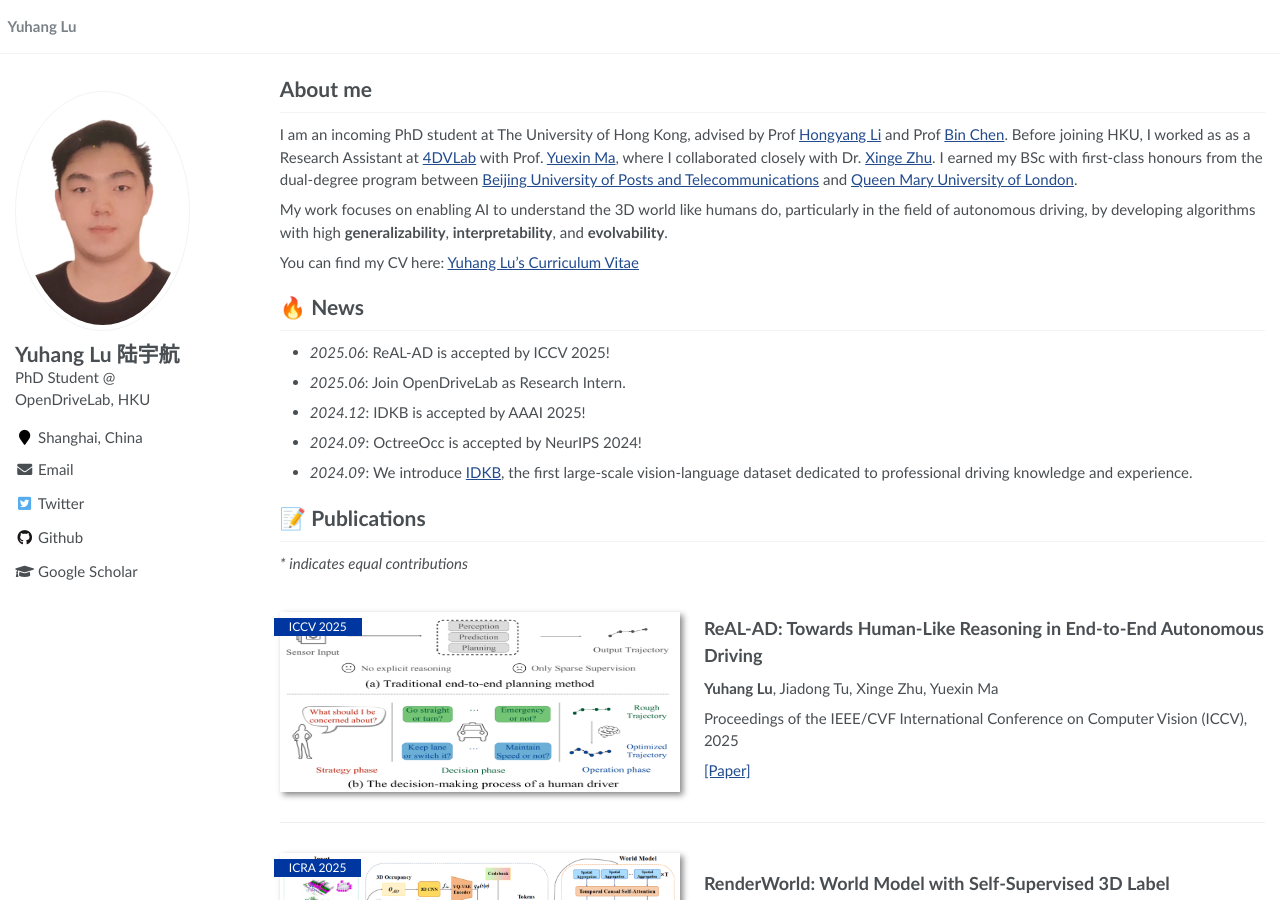
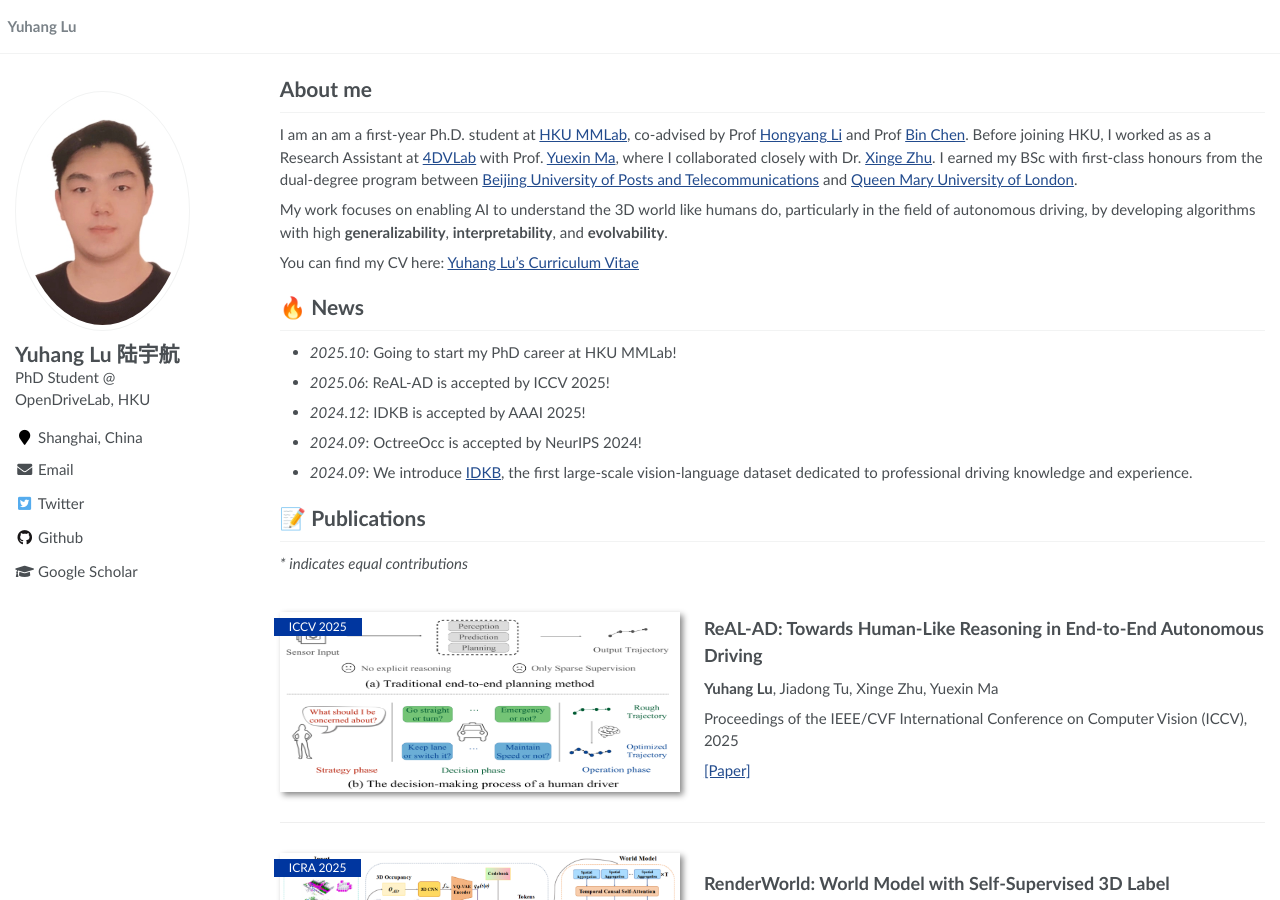
Before and after one commit to yuhanglu2000/yuhanglu2000.github.io, a Jekyll site: the page built from _pages/about.md, in a window 1280 px wide and 900 px high. Built offline with Jekyll 4.4.1, drawn with Linux system fonts in a browser that asks for light colours.

Commit message:
update person info

```diff
--- a/_pages/about.md
+++ b/_pages/about.md
@@ -11,15 +11,15 @@
 <span class='anchor' id='about-me'></span>
 
 # About me
-I am an incoming PhD student at The University of Hong Kong, advised by Prof [Hongyang Li](https://lihongyang.info/) and Prof [Bin Chen](https://www.arch.hku.hk/staff/dla/chen-bin/). Before joining HKU, I worked as as a Research Assistant at [4DVLab](https://4dvlab.github.io/) with Prof. [Yuexin Ma](https://yuexinma.me/), where I collaborated closely with Dr. [Xinge Zhu](https://xingezhu.me/). I earned my BSc with first-class honours from the dual-degree program between [Beijing University of Posts and Telecommunications](https://www.bupt.edu.cn/) and [Queen Mary University of London](https://www.qmul.ac.uk/).
+I am an am a first-year Ph.D. student at [HKU MMLab](https://mmlab.hk/), co-advised by Prof [Hongyang Li](https://lihongyang.info/) and Prof [Bin Chen](https://www.arch.hku.hk/staff/dla/chen-bin/). Before joining HKU, I worked as as a Research Assistant at [4DVLab](https://4dvlab.github.io/) with Prof. [Yuexin Ma](https://yuexinma.me/), where I collaborated closely with Dr. [Xinge Zhu](https://xingezhu.me/). I earned my BSc with first-class honours from the dual-degree program between [Beijing University of Posts and Telecommunications](https://www.bupt.edu.cn/) and [Queen Mary University of London](https://www.qmul.ac.uk/).
 
 My work focuses on enabling AI to understand the 3D world like humans do, particularly in the field of autonomous driving, by developing algorithms with high **generalizability**, **interpretability**, and **evolvability**.
 
 You can find my CV here: [Yuhang Lu's Curriculum Vitae](files/YuhangLu_resume.pdf)
 
 # 🔥 News
+- *2025.10*: Going to start my PhD career at HKU MMLab!
 - *2025.06*: ReAL-AD is accepted by ICCV 2025!
-- *2025.06*: Join OpenDriveLab as Research Intern.
 - *2024.12*: IDKB is accepted by AAAI 2025!
 - *2024.09*: OctreeOcc is accepted by NeurIPS 2024!
 - *2024.09*: We introduce [IDKB](https://arxiv.org/pdf/2409.02914), the first large-scale vision-language dataset dedicated to professional driving knowledge and experience.
```
